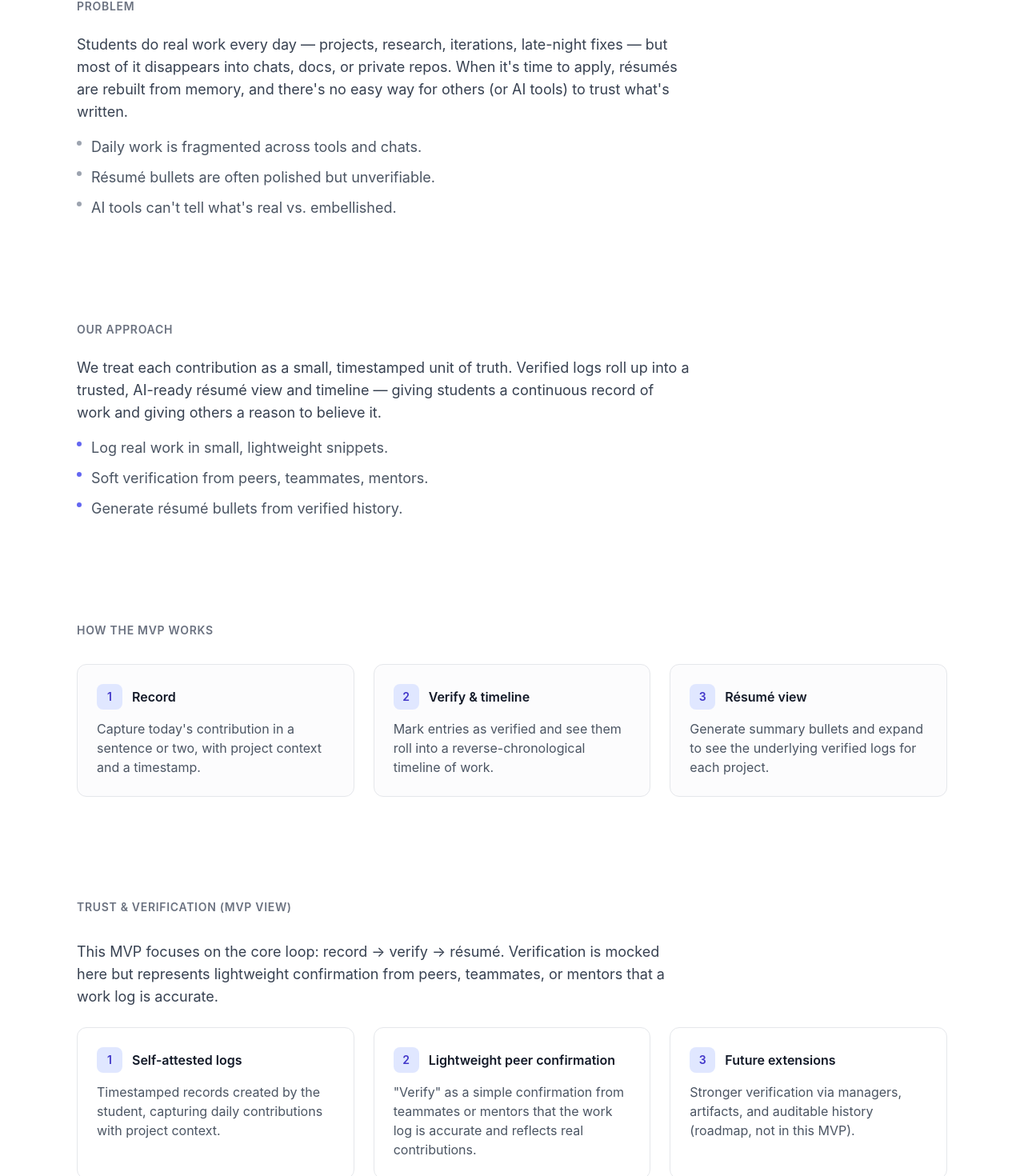
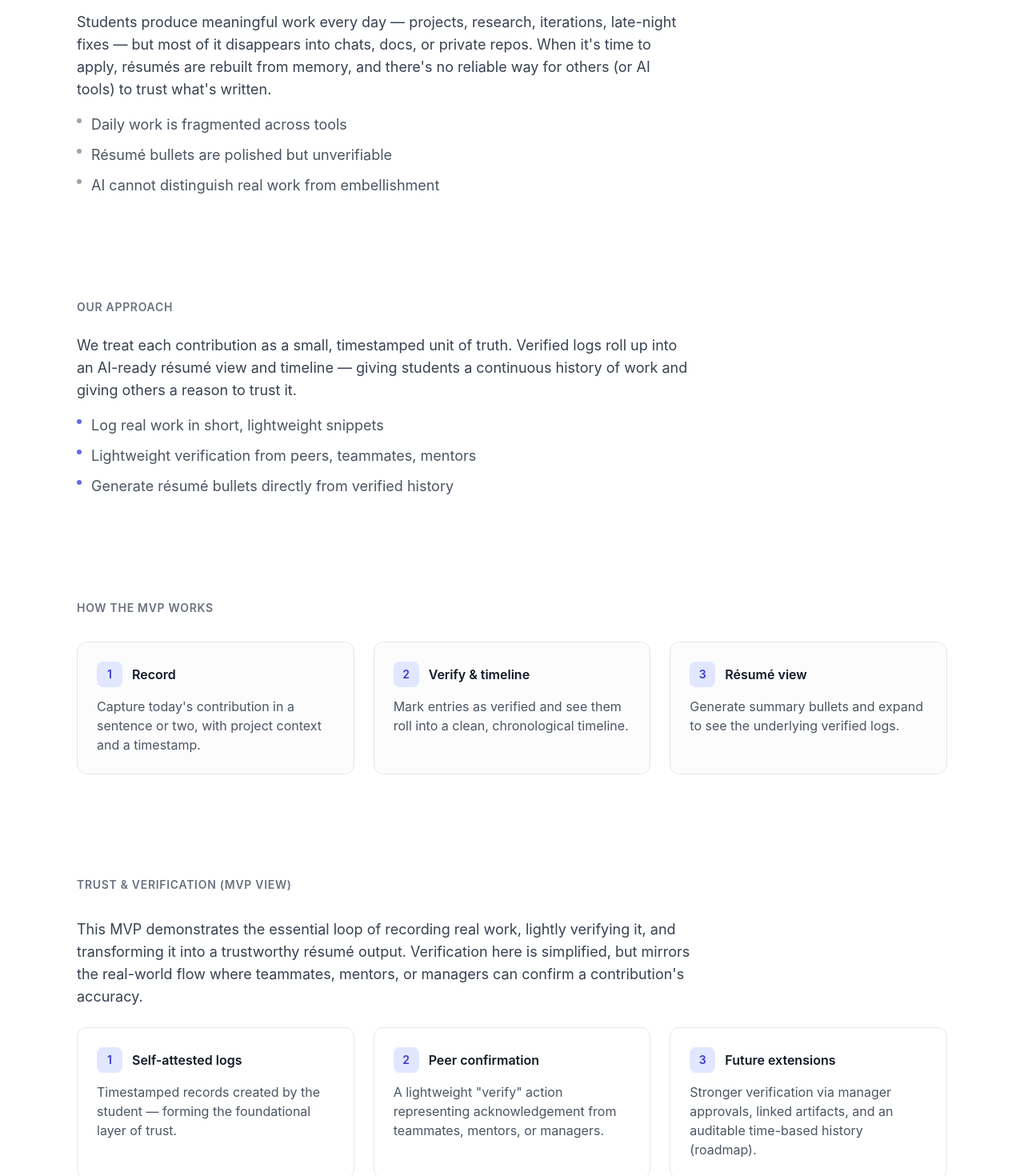
Before and after one commit to wowno1090858718/risevault-mvp, a Next.js app: page /landing in a window 1280 px wide. Shown: the part 635-2105 px from the top of the page at 80% size. Built offline with nearby package versions, Linux system fonts and the light colour scheme.

Commit message:
Polish landing copy and add MVP onboarding text

```diff
--- a/app/landing/page.tsx
+++ b/app/landing/page.tsx
@@ -37,10 +37,9 @@ export default function LandingPage() {
           </div>
 
           <p className="max-w-2xl text-base leading-relaxed text-gray-600 sm:text-lg">
-            RiseVault helps students turn everyday contributions into a
-            continuous, verifiable record of work — so portfolios, résumés,
-            and AI tools all draw from what actually happened, not what looks
-            best on paper the night before a deadline.
+            RiseVault helps students turn everyday work into a continuous, structured
+            record — so résumés, portfolios, and AI tools draw from what actually
+            happened, not what can be remembered at the last minute.
           </p>
 
           <div className="flex flex-wrap items-center gap-4 pt-2">
@@ -68,24 +67,23 @@ export default function LandingPage() {
           </h2>
           <div className="space-y-4">
             <p className="max-w-3xl text-base leading-relaxed text-gray-700 sm:text-lg">
-              Students do real work every day — projects, research, iterations,
-              late-night fixes — but most of it disappears into chats, docs, or
-              private repos. When it&apos;s time to apply, résumés are rebuilt from
-              memory, and there&apos;s no easy way for others (or AI tools) to trust
-              what&apos;s written.
+              Students produce meaningful work every day — projects, research, iterations,
+              late-night fixes — but most of it disappears into chats, docs, or private
+              repos. When it&apos;s time to apply, résumés are rebuilt from memory, and
+              there&apos;s no reliable way for others (or AI tools) to trust what&apos;s written.
             </p>
             <ul className="space-y-2.5 text-base text-gray-600 sm:text-lg">
               <li className="flex items-start gap-3">
                 <span className="mt-1.5 h-1.5 w-1.5 shrink-0 rounded-full bg-gray-400" />
-                <span>Daily work is fragmented across tools and chats.</span>
+                <span>Daily work is fragmented across tools</span>
               </li>
               <li className="flex items-start gap-3">
                 <span className="mt-1.5 h-1.5 w-1.5 shrink-0 rounded-full bg-gray-400" />
-                <span>Résumé bullets are often polished but unverifiable.</span>
+                <span>Résumé bullets are polished but unverifiable</span>
               </li>
               <li className="flex items-start gap-3">
                 <span className="mt-1.5 h-1.5 w-1.5 shrink-0 rounded-full bg-gray-400" />
-                <span>AI tools can&apos;t tell what&apos;s real vs. embellished.</span>
+                <span>AI cannot distinguish real work from embellishment</span>
               </li>
             </ul>
           </div>
@@ -98,23 +96,22 @@ export default function LandingPage() {
           </h2>
           <div className="space-y-4">
             <p className="max-w-3xl text-base leading-relaxed text-gray-700 sm:text-lg">
-              We treat each contribution as a small, timestamped unit of truth.
-              Verified logs roll up into a trusted, AI-ready résumé view and
-              timeline — giving students a continuous record of work and giving
-              others a reason to believe it.
+              We treat each contribution as a small, timestamped unit of truth. Verified
+              logs roll up into an AI-ready résumé view and timeline — giving students a
+              continuous history of work and giving others a reason to trust it.
             </p>
             <ul className="space-y-2.5 text-base text-gray-600 sm:text-lg">
               <li className="flex items-start gap-3">
                 <span className="mt-1.5 h-1.5 w-1.5 shrink-0 rounded-full bg-indigo-500" />
-                <span>Log real work in small, lightweight snippets.</span>
+                <span>Log real work in short, lightweight snippets</span>
               </li>
               <li className="flex items-start gap-3">
                 <span className="mt-1.5 h-1.5 w-1.5 shrink-0 rounded-full bg-indigo-500" />
-                <span>Soft verification from peers, teammates, mentors.</span>
+                <span>Lightweight verification from peers, teammates, mentors</span>
               </li>
               <li className="flex items-start gap-3">
                 <span className="mt-1.5 h-1.5 w-1.5 shrink-0 rounded-full bg-indigo-500" />
-                <span>Generate résumé bullets from verified history.</span>
+                <span>Generate résumé bullets directly from verified history</span>
               </li>
             </ul>
           </div>
@@ -146,8 +143,7 @@ export default function LandingPage() {
                 <div className="text-base font-semibold text-gray-900">Verify &amp; timeline</div>
               </div>
               <p className="text-sm leading-relaxed text-gray-600 sm:text-base">
-                Mark entries as verified and see them roll into a reverse-chronological
-                timeline of work.
+                Mark entries as verified and see them roll into a clean, chronological timeline.
               </p>
             </div>
             <div className="rounded-xl border border-gray-200 bg-gray-50/50 p-6 transition-colors hover:border-gray-300">
@@ -158,8 +154,7 @@ export default function LandingPage() {
                 <div className="text-base font-semibold text-gray-900">Résumé view</div>
               </div>
               <p className="text-sm leading-relaxed text-gray-600 sm:text-base">
-                Generate summary bullets and expand to see the underlying
-                verified logs for each project.
+                Generate summary bullets and expand to see the underlying verified logs.
               </p>
             </div>
           </div>
@@ -172,9 +167,10 @@ export default function LandingPage() {
           </h2>
           <div className="space-y-6">
             <p className="max-w-3xl text-base leading-relaxed text-gray-700 sm:text-lg">
-              This MVP focuses on the core loop: record → verify → résumé. Verification
-              is mocked here but represents lightweight confirmation from peers, teammates,
-              or mentors that a work log is accurate.
+              This MVP demonstrates the essential loop of recording real work, lightly
+              verifying it, and transforming it into a trustworthy résumé output.
+              Verification here is simplified, but mirrors the real-world flow where
+              teammates, mentors, or managers can confirm a contribution&apos;s accuracy.
             </p>
             <div className="grid gap-6 sm:grid-cols-3">
               <div className="rounded-xl border border-gray-200 bg-white p-6 transition-colors hover:border-gray-300">
@@ -185,8 +181,7 @@ export default function LandingPage() {
                   <div className="text-base font-semibold text-gray-900">Self-attested logs</div>
                 </div>
                 <p className="text-sm leading-relaxed text-gray-600 sm:text-base">
-                  Timestamped records created by the student, capturing daily contributions
-                  with project context.
+                  Timestamped records created by the student — forming the foundational layer of trust.
                 </p>
               </div>
               <div className="rounded-xl border border-gray-200 bg-white p-6 transition-colors hover:border-gray-300">
@@ -194,11 +189,11 @@ export default function LandingPage() {
                   <div className="flex h-8 w-8 shrink-0 items-center justify-center rounded-lg bg-indigo-100 text-sm font-semibold text-indigo-700">
                     2
                   </div>
-                  <div className="text-base font-semibold text-gray-900">Lightweight peer confirmation</div>
+                  <div className="text-base font-semibold text-gray-900">Peer confirmation</div>
                 </div>
                 <p className="text-sm leading-relaxed text-gray-600 sm:text-base">
-                  &quot;Verify&quot; as a simple confirmation from teammates or mentors that
-                  the work log is accurate and reflects real contributions.
+                  A lightweight &quot;verify&quot; action representing acknowledgement from teammates,
+                  mentors, or managers.
                 </p>
               </div>
               <div className="rounded-xl border border-gray-200 bg-white p-6 transition-colors hover:border-gray-300">
@@ -209,8 +204,8 @@ export default function LandingPage() {
                   <div className="text-base font-semibold text-gray-900">Future extensions</div>
                 </div>
                 <p className="text-sm leading-relaxed text-gray-600 sm:text-base">
-                  Stronger verification via managers, artifacts, and auditable history
-                  (roadmap, not in this MVP).
+                  Stronger verification via manager approvals, linked artifacts, and an auditable
+                  time-based history (roadmap).
                 </p>
               </div>
             </div>
```
